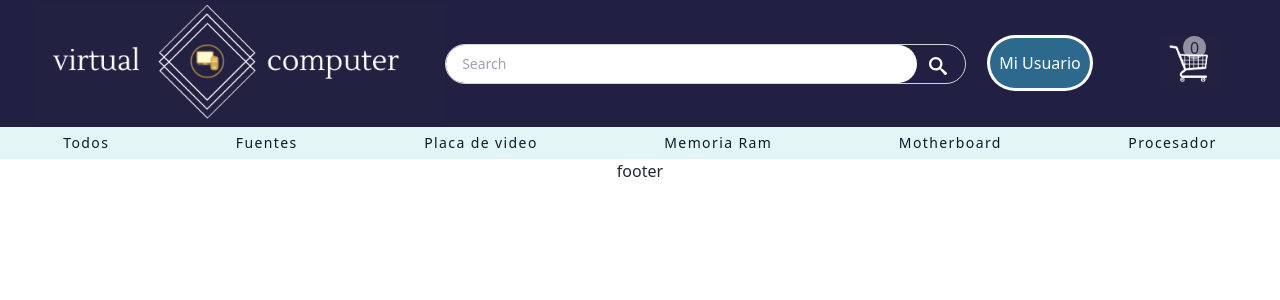
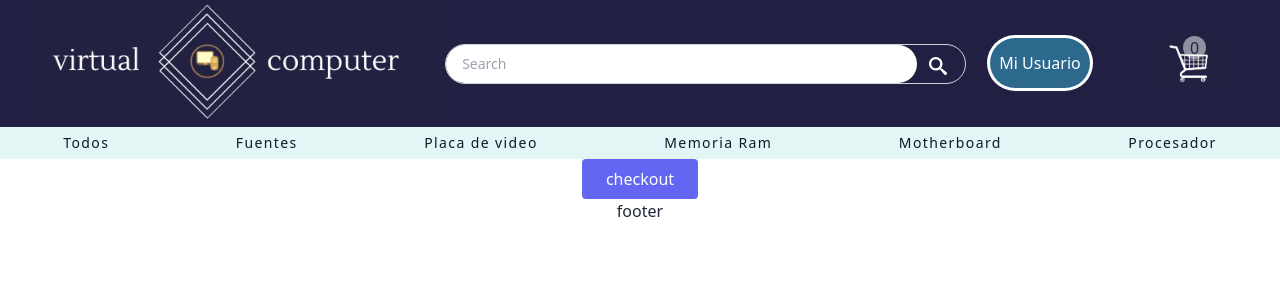
Before and after one commit to JuanEndl/React-Js-camada-25445, a React (Create React App) app: page /checkout in a window 1280 px wide. Shown: the top 300 px of the page. Built offline with nearby package versions, Linux system fonts and the light colour scheme.

Commit message:
add checkout, firebase/addOrder and error rest

```diff
--- a/src/App.js
+++ b/src/App.js
@@ -4,11 +4,12 @@ import Footer from './components/layout/Footer.jsx'
 import ItemListContainer from './components/ItemListContainer';
 import NavBar from './components/layout/NavBar.jsx';
 import ItemDetailContainer from './components/ItemDetailContainer.jsx';
+import Cart from './components/Cart.jsx';
+import Checkout from './components/Checkout.jsx';
 
 
 import './App.css';
 import  {CartContextProvider}  from './components/CartContext/CartContext.jsx';
-import Cart from './components/Cart.jsx';
 
 
 function App() {
@@ -24,6 +25,7 @@ function App() {
             <Route path='/categoria/:category' element={<ItemListContainer/>}></Route>
             <Route path='/detail/:id' element={<ItemDetailContainer/>}></Route>
             <Route path="/cart" element={<Cart/>}></Route>
+            <Route path="/checkout" element={<Checkout/>}></Route>
           </Routes>
           <Footer></Footer>
         </BrowserRouter>
--- a/src/components/Cart.jsx
+++ b/src/components/Cart.jsx
@@ -6,6 +6,7 @@ import CartContext from './CartContext/CartContext';
 import './cart.css';
 import {VscTrash} from 'react-icons/vsc'
 import trash from './assets/iconos/185-trash-bin-outline.png';
+import { Link } from 'react-router-dom';
 
 
 
@@ -72,7 +73,9 @@ const Cart = () => {
                 </button>
               </div>
               <div>
-                <button className=" text-white bg-indigo-500 border-0 py-2 px-6 focus:outline-none  rounded bg-[#2c698d]">Comprar</button>
+                <Link to='/checkout'>
+                  <button className=" text-white bg-indigo-500 border-0 py-2 px-6 focus:outline-none  rounded bg-[#2c698d]">Comprar</button>
+                </Link>
               </div>
             </div>
         </div>
--- a/src/components/CartContext/CartContext.jsx
+++ b/src/components/CartContext/CartContext.jsx
@@ -86,7 +86,7 @@ export function CartContextProvider({ children }) {
     ////////////////////////
 
 
-    /////////// se quita 1
+    /////////// se quita 1 TODO
     function deleteOne(product)  {
         producCart.findIndex(i => i.id === product)
         producCart.qty === 1 ? removeItem(product) :
@@ -122,7 +122,7 @@ export function CartContextProvider({ children }) {
 
     return(
 
-        <CartContext.Provider value={ { addItem, producCart, clearAll, addPrice, removeItem, clearAll, itemTotalCarrito, deleteOne,  addOne    } }>
+        <CartContext.Provider value={ { addItem, producCart, clearAll, addPrice, removeItem, clearAll, itemTotalCarrito, deleteOne, addOne  } }>
 
             {children}
 
--- /dev/null
+++ b/src/components/Checkout.jsx
@@ -0,0 +1,28 @@
+import React from 'react'
+import { addOrder } from './firebase/firebaseClient'
+
+
+const orderHandler = () => {
+    const order = {
+        hola: 'mundo'
+    }
+
+
+
+
+    addOrder(order).then(
+        data => {
+            console.log(data)
+        }
+    )
+    console.log('se realizo pedido')
+ }
+
+
+const Checkout = () => {
+  return (
+    <button onClick={orderHandler} className='text-white bg-indigo-500 border-0 py-2 px-6 focus:outline-none  rounded bg-[#2c698d]'>checkout</button>
+  )
+}
+
+export default Checkout
--- a/src/components/firebase/firebaseClient.js
+++ b/src/components/firebase/firebaseClient.js
@@ -1,6 +1,7 @@
 // Import the functions you need from the SDKs you need
+import { async } from "@firebase/util";
 import { initializeApp } from "firebase/app";
-import {getFirestore, collection, getDocs, query, where} from "firebase/firestore"
+import {getFirestore, collection, getDocs, query, where, addDoc} from "firebase/firestore"
 
 // TODO: Add SDKs for Firebase products that you want to use
 // https://firebase.google.com/docs/web/setup#available-libraries
@@ -19,12 +20,11 @@ const firebaseConfig = {
 const app = initializeApp(firebaseConfig);
 const db = getFirestore()
 const productsCollection = collection(db, "products")
+const ordesCollection = collection(db, "orders")
 
 export const getProducts = async() => {
     const querySnapshot = await getDocs(productsCollection);
-
     let products = []
-
     querySnapshot.forEach( doc => {
         //console.log(doc.data());///// ver si trae los productos
         products.push(doc.data())
@@ -36,7 +36,7 @@ export const getProducts = async() => {
 
 
 
-
+/////////// funcion generica recive una propiedad y valor a partir de eso se hace la busqueda
 export const getProductsCategory = async(prop, value) => {
     const q = query(productsCollection, where(prop, "==", value));
     const querySnapshot = await getDocs(q);
@@ -51,6 +51,14 @@ export const getProductsCategory = async(prop, value) => {
     //querySnapshot.forEach((doc) => {
         //console.log(doc.id, "=>,", doc.data());
     //});
+}
+//////////
 
 
+
+////// recivir una order utilizar el add pasar la colleccion a la nos referimos y el nuevo objeto como parametro
+export const addOrder = async (order) => {
+    const docSnap = await addDoc(ordesCollection, order)
+
+    return docSnap.id
 }
```
